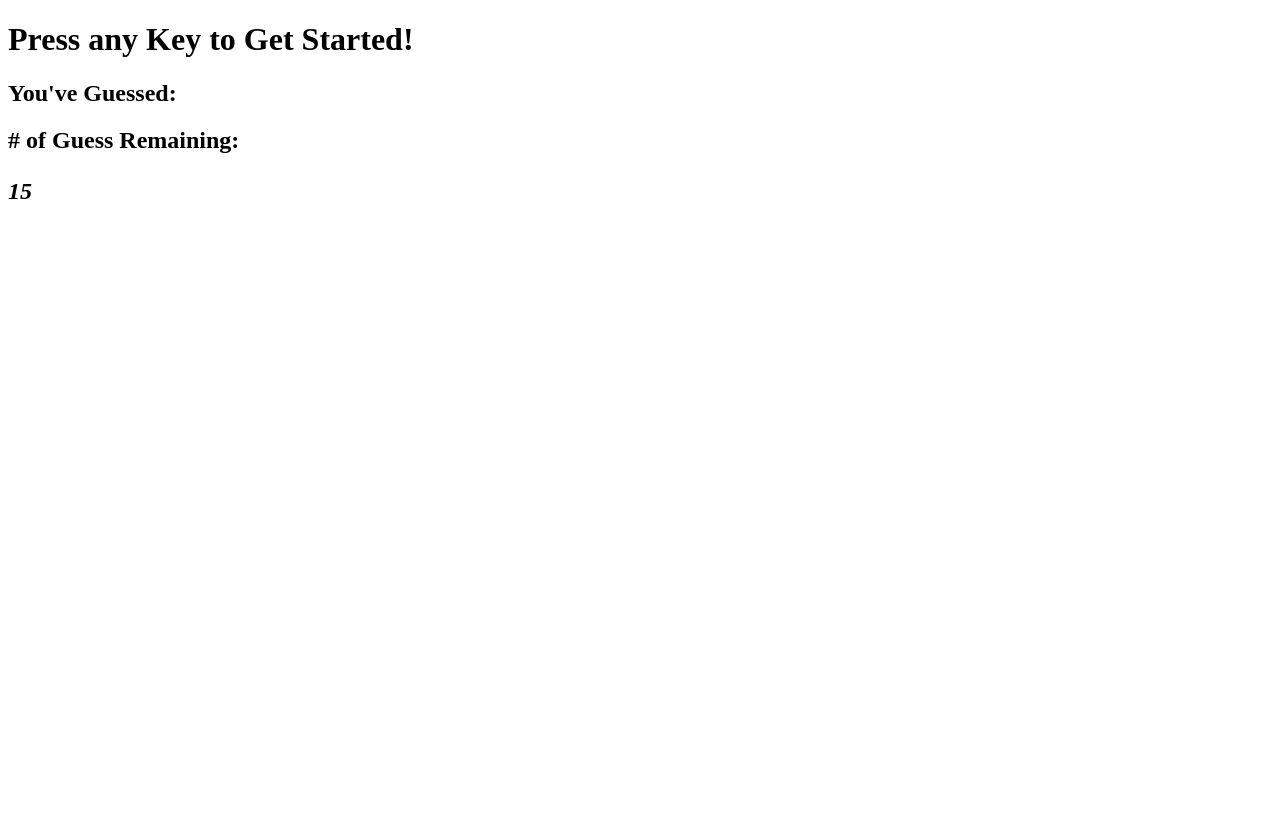
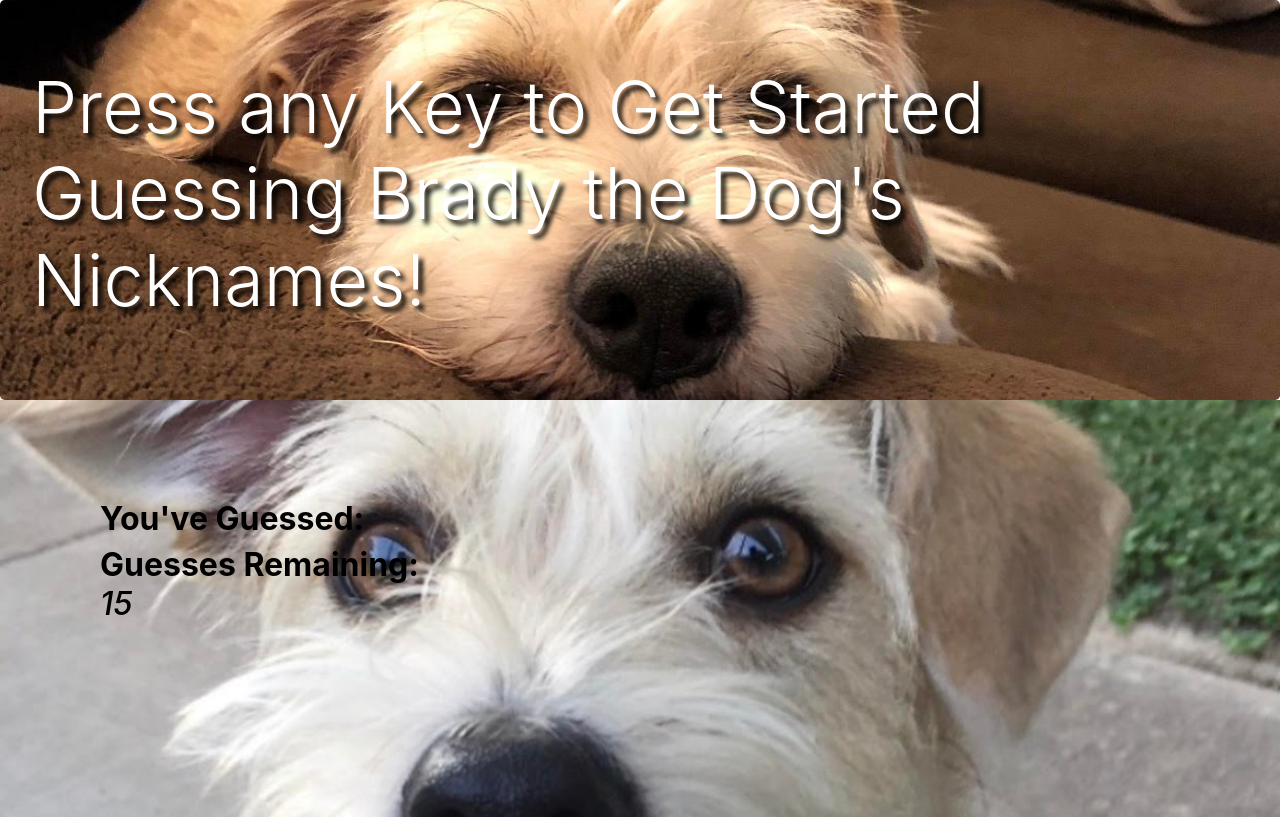
Before and after one commit to msmehaffey/Word-Guess-Game, a plain HTML site: page index.html in a window 1280 px wide. Shown: the top 817 px of the page. Drawn offline with nearby package versions, Linux system fonts and the light colour scheme.

Commit message:
working game with css. May clean up before the deadline

```diff
--- a/assets/css/style.css
+++ b/assets/css/style.css
@@ -0,0 +1,34 @@
+body, html {
+    height: 100%;
+  }
+  .bg {
+    background-image: url("../images/bradyAwake.jpg");
+
+    height: 100%;
+
+    background-position: center;
+    background-repeat: no-repeat;
+    background-size: cover;
+  }
+
+.jumbotron {
+    margin-bottom: 0px;
+    background-image: url(../images/bradySleeping.jpg);
+    background-position: 0% 75%;
+    height: 400px;
+    background-size: cover;
+    background-repeat: no-repeat;
+    color: white;
+    text-shadow: black 0.3em 0.3em 0.3em;
+}
+
+.container {
+    color: black;
+    position: relative;
+    top: 100px;
+    left: 0px;
+}
+
+#challenge {
+    font-size: 50px;
+}
--- a/assets/javascript/game.js
+++ b/assets/javascript/game.js
@@ -11,7 +11,7 @@ var blankWord = [];
      var wordSelect = randomWords[i];
      var randArr = wordSelect.split("");
      var remainingLetters = wordSelect.length;
-     var guessRemaining = 10;
+     var guessRemaining = 15;
 
      for (var d = 0; d < wordSelect.length; d++){
      blankWord.push("_");
--- a/index.html
+++ b/index.html
@@ -4,22 +4,38 @@
     <meta charset="UTF-8">
     <meta name="viewport" content="width=device-width, initial-scale=1.0">
     <meta http-equiv="X-UA-Compatible" content="ie=edge">
+    <link rel="stylesheet" href="https://stackpath.bootstrapcdn.com/bootstrap/4.1.3/css/bootstrap.min.css" integrity="sha384-MCw98/SFnGE8fJT3GXwEOngsV7Zt27NXFoaoApmYm81iuXoPkFOJwJ8ERdknLPMO" crossorigin="anonymous">
     <link rel="stylesheet" href="./assets/css/style.css">
-    <title>Document</title>
+    <title> Brady's Game! </title>
 </head>
 <body>
 
-    <h1 id="headliner"> Press any Key to Get Started! </h1>
+    <div class="jumbotron">
+        <h1 class="display-3" id="headliner"> Press any Key to Get Started Guessing Brady the Dog's Nicknames! </h1>
+    </div>
 
-    <div id="challenge"> </div>
-    <div><h2><strong> You've Guessed: </strong></h2></div>
-    <div id="theGuess"> </div>
+    <div class="bg">
 
+        <div class="container">
+            <div class="col-md-6">
 
-    <h2><strong> # of Guess Remaining:</strong> <em><p id="guessLeft"> 15 </p></em> </h2>
+                <div class="theGame">
+
+                    <div id="challenge"> </div>
+                    <div><h2><strong> You've Guessed: </strong> <em><div id="theGuess"> </div></em> </h2></div>
+                    <div id="theGuess"> </div>
+                    <h2><strong> Guesses Remaining:</strong> <em><p id="guessLeft"> 15 </p></em> </h2>
+
+                </div>
+            </div>
+        </div>
+    </div>
 
 
 
 <script src="./assets/javascript/game.js"></script>
+<script src="https://code.jquery.com/jquery-3.3.1.slim.min.js" integrity="sha384-q8i/X+965DzO0rT7abK41JStQIAqVgRVzpbzo5smXKp4YfRvH+8abtTE1Pi6jizo" crossorigin="anonymous"></script>
+<script src="https://cdnjs.cloudflare.com/ajax/libs/popper.js/1.14.3/umd/popper.min.js" integrity="sha384-ZMP7rVo3mIykV+2+9J3UJ46jBk0WLaUAdn689aCwoqbBJiSnjAK/l8WvCWPIPm49" crossorigin="anonymous"></script>
+<script src="https://stackpath.bootstrapcdn.com/bootstrap/4.1.3/js/bootstrap.min.js" integrity="sha384-ChfqqxuZUCnJSK3+MXmPNIyE6ZbWh2IMqE241rYiqJxyMiZ6OW/JmZQ5stwEULTy" crossorigin="anonymous"></script>
 </body>
 </html>
```
Also changed, not shown: assets/images/bradyAwake.jpg (added), assets/images/bradySleeping.jpg (added).
